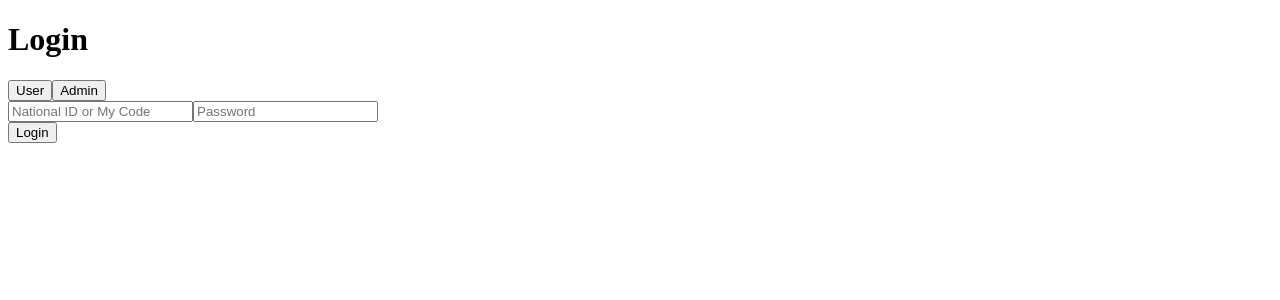
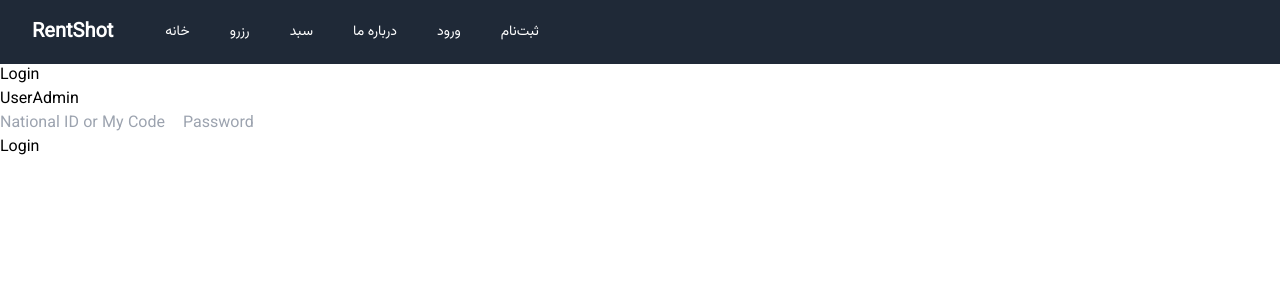
Before and after one commit to csisgptorg/RentShot, a Vue app in the folder frontend/: page /login in a window 1280 px wide. Shown: the top 300 px of the page. Built offline with nearby package versions, Linux system fonts and the light colour scheme.

Commit message:
feat: add layout and shared styling

```diff
--- a/frontend/index.html
+++ b/frontend/index.html
@@ -3,8 +3,21 @@
   <head>
     <meta charset="UTF-8" />
     <title>RentShot</title>
+    <link rel="stylesheet" href="/src/assets/main.css" />
+    <script src="https://cdn.tailwindcss.com"></script>
+    <script>
+      tailwind.config = {
+        theme: {
+          extend: {
+            fontFamily: {
+              sans: ['Vazirmatn', 'sans-serif']
+            }
+          }
+        }
+      }
+    </script>
   </head>
-  <body>
+  <body class="font-sans">
     <div id="app"></div>
     <script type="module" src="/src/main.js"></script>
   </body>
--- a/frontend/src/App.vue
+++ b/frontend/src/App.vue
@@ -1,3 +1,49 @@
 <template>
-  <router-view />
+  <div>
+    <nav class="bg-gray-800 text-white">
+      <div class="mx-auto max-w-7xl px-4 sm:px-6 lg:px-8">
+        <div class="flex h-16 items-center justify-between">
+          <div class="flex items-center">
+            <router-link to="/" class="text-xl font-bold">RentShot</router-link>
+            <div class="hidden md:block">
+              <div class="ml-10 flex items-baseline space-x-4">
+                <router-link to="/" class="hover:bg-gray-700 px-3 py-2 rounded-md text-sm font-medium">خانه</router-link>
+                <router-link to="/reserve" class="hover:bg-gray-700 px-3 py-2 rounded-md text-sm font-medium">رزرو</router-link>
+                <router-link to="/basket" class="hover:bg-gray-700 px-3 py-2 rounded-md text-sm font-medium">سبد</router-link>
+                <router-link to="/about" class="hover:bg-gray-700 px-3 py-2 rounded-md text-sm font-medium">درباره ما</router-link>
+                <router-link to="/login" class="hover:bg-gray-700 px-3 py-2 rounded-md text-sm font-medium">ورود</router-link>
+                <router-link to="/register" class="hover:bg-gray-700 px-3 py-2 rounded-md text-sm font-medium">ثبت‌نام</router-link>
+              </div>
+            </div>
+          </div>
+          <div class="-mr-2 flex md:hidden">
+            <button @click="mobileMenuOpen = !mobileMenuOpen" type="button"
+              class="inline-flex items-center justify-center rounded-md bg-gray-900 p-2 text-gray-400 hover:bg-gray-800 hover:text-white focus:outline-none">
+              <span class="sr-only">Open main menu</span>
+              <svg class="block h-6 w-6" fill="none" stroke="currentColor" viewBox="0 0 24 24" xmlns="http://www.w3.org/2000/svg">
+                <path stroke-linecap="round" stroke-linejoin="round" stroke-width="2" d="M4 6h16M4 12h16M4 18h16"></path>
+              </svg>
+            </button>
+          </div>
+        </div>
+      </div>
+      <div v-if="mobileMenuOpen" class="md:hidden">
+        <div class="space-y-1 px-2 pt-2 pb-3 sm:px-3">
+          <router-link to="/" class="block rounded-md px-3 py-2 text-base font-medium hover:bg-gray-700">خانه</router-link>
+          <router-link to="/reserve" class="block rounded-md px-3 py-2 text-base font-medium hover:bg-gray-700">رزرو</router-link>
+          <router-link to="/basket" class="block rounded-md px-3 py-2 text-base font-medium hover:bg-gray-700">سبد</router-link>
+          <router-link to="/about" class="block rounded-md px-3 py-2 text-base font-medium hover:bg-gray-700">درباره ما</router-link>
+          <router-link to="/login" class="block rounded-md px-3 py-2 text-base font-medium hover:bg-gray-700">ورود</router-link>
+          <router-link to="/register" class="block rounded-md px-3 py-2 text-base font-medium hover:bg-gray-700">ثبت‌نام</router-link>
+        </div>
+      </div>
+    </nav>
+    <router-view />
+  </div>
 </template>
+
+<script setup>
+import { ref } from 'vue';
+
+const mobileMenuOpen = ref(false);
+</script>
--- /dev/null
+++ b/frontend/src/assets/main.css
@@ -0,0 +1,5 @@
+@import url('https://fonts.googleapis.com/css2?family=Vazirmatn&display=swap');
+
+html, body {
+  font-family: 'Vazirmatn', sans-serif;
+}
```
